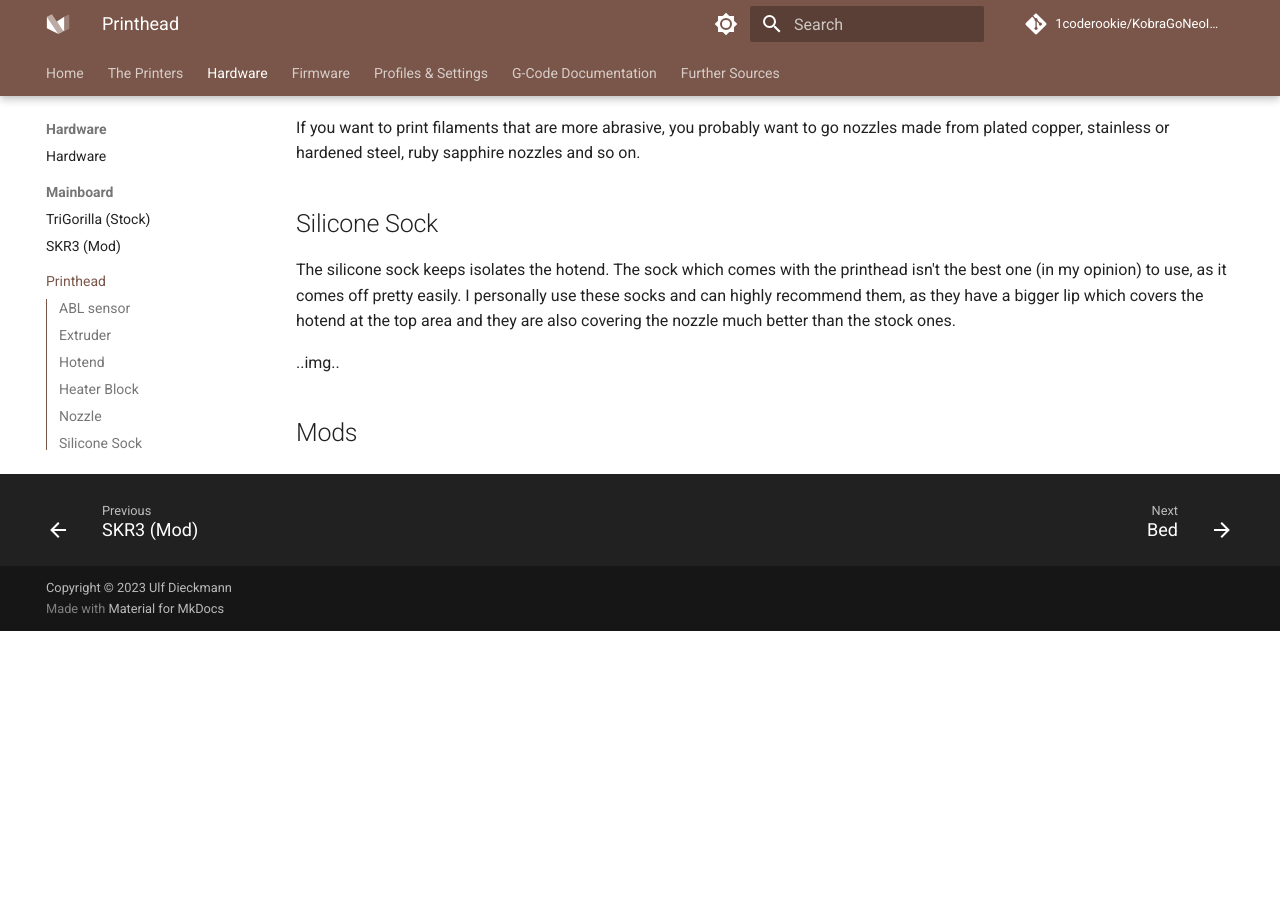
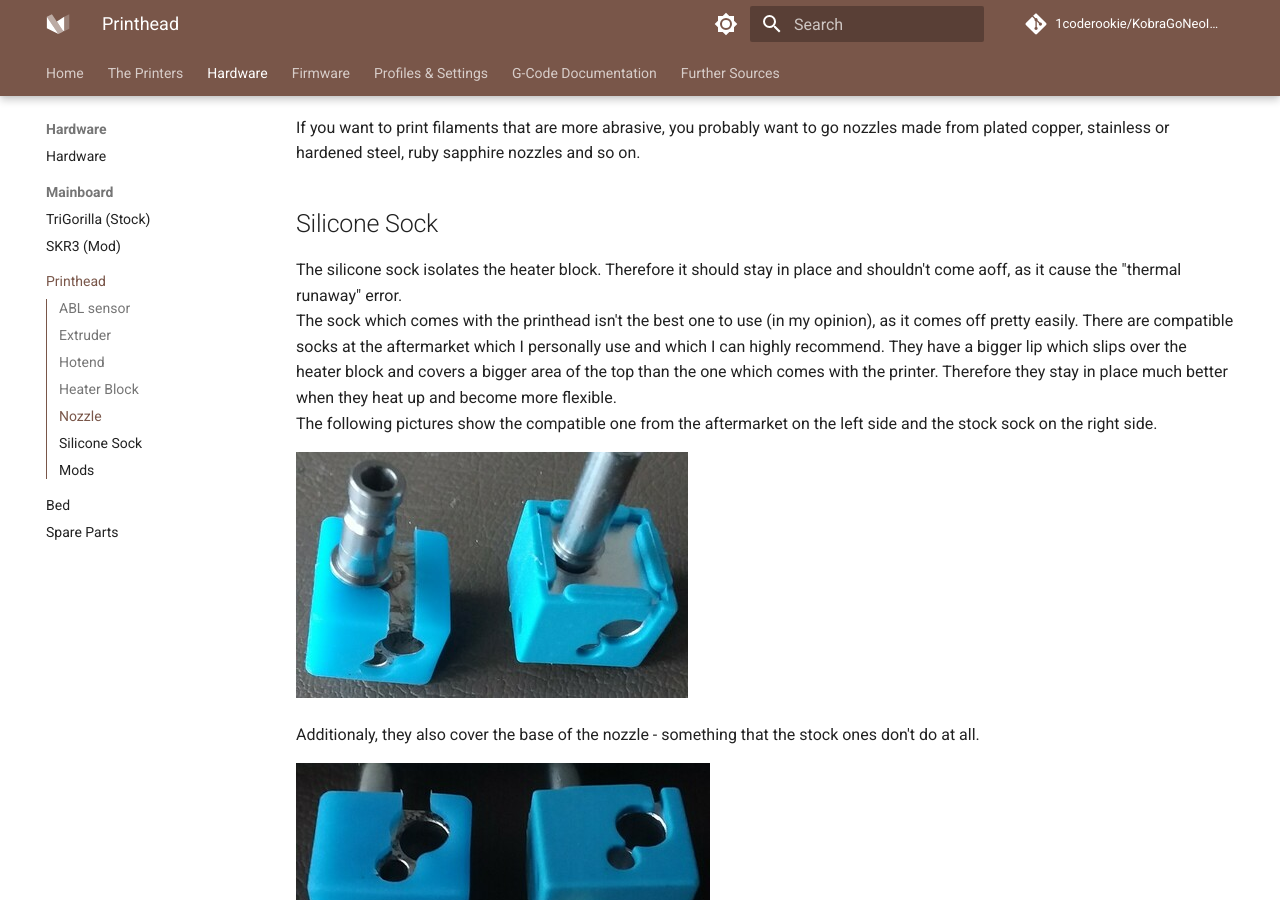
Before and after one commit to 1coderookie/KobraGoNeoInsights, an MkDocs documentation site: the page built from docs/hardware/printhead.md, in a window 1280 px wide and 900 px high, scrolled down 1374 px. Built offline with MkDocs 1.6.1 and Material for MkDocs 9.7.7, drawn with Linux system fonts in a browser that asks for light colours; comment, search, counter and statistics services are not loaded; before the commit the page ends 2005 px from its top, so only the background shows below that.

Commit message:
Update printhead.md

```diff
--- a/docs/hardware/printhead.md
+++ b/docs/hardware/printhead.md
@@ -43,8 +43,15 @@
 If you want to print filaments that are more abrasive, you probably want to go nozzles made from plated copper, stainless or hardened steel, ruby sapphire nozzles and so on.
 
 ## Silicone Sock
-The silicone sock keeps isolates the hotend. The sock which comes with the printhead isn't the best one (in my opinion) to use, as it comes off pretty easily. I personally use these socks and can highly recommend them, as they have a bigger lip which covers the hotend at the top area and they are also covering the nozzle much better than the stock ones.
+The silicone sock isolates the heater block. Therefore it should stay in place and shouldn't come aoff, as it cause the "thermal runaway" error.
+The sock which comes with the printhead isn't the best one to use (in my opinion), as it comes off pretty easily. There are compatible socks at the aftermarket which I personally use and which I can highly recommend. They have a bigger lip which slips over the heater block and covers a bigger area of the top than the one which comes with the printer. Therefore they stay in place much better when they heat up and become more flexible.
+The following pictures show the compatible one from the aftermarket on the left side and the stock sock on the right side.
 
-..img..
+![Silicone socks top view](../img/silisocks_top_web.jpg)
+
+Additionaly, they also cover the base of the nozzle - something that the stock ones don't do at all.
+
+![Silicone socks bottom view](../img/silisocks_bottom_web.jpg)
+
 
 ## Mods
```
